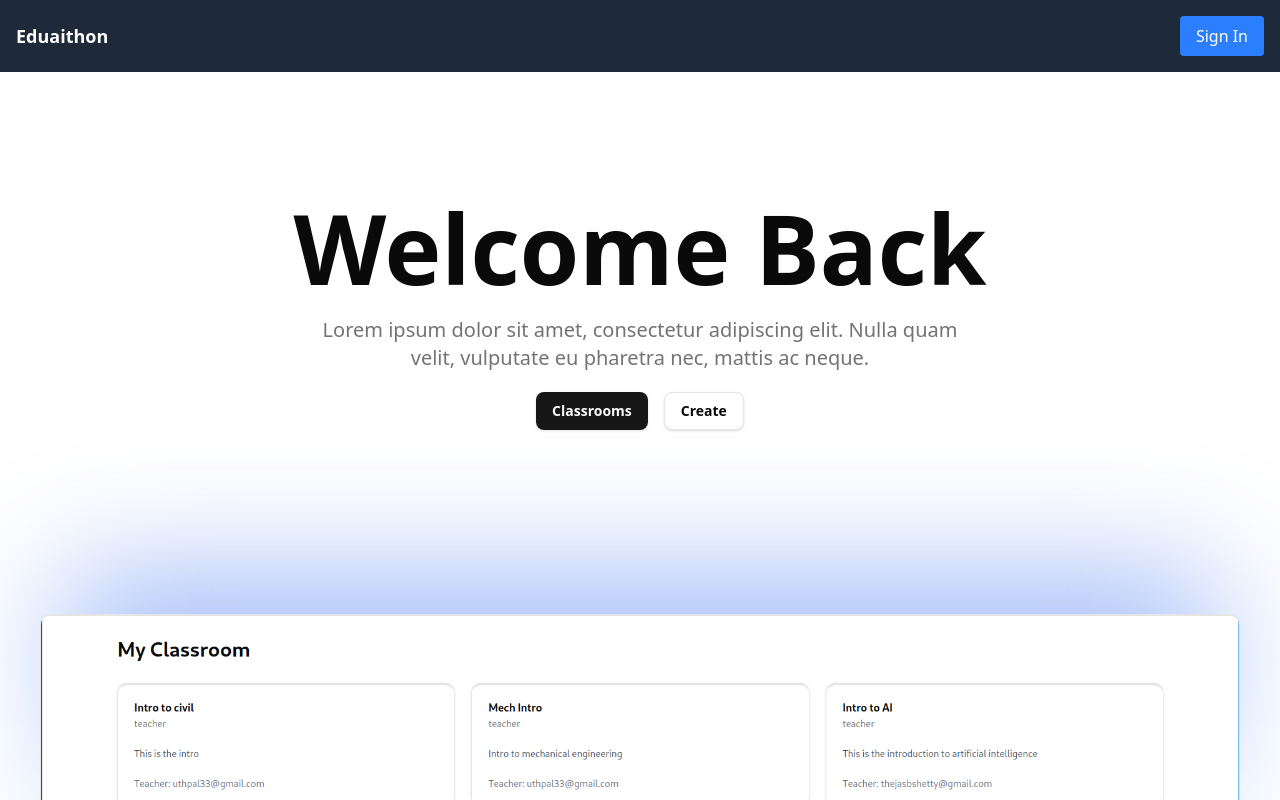
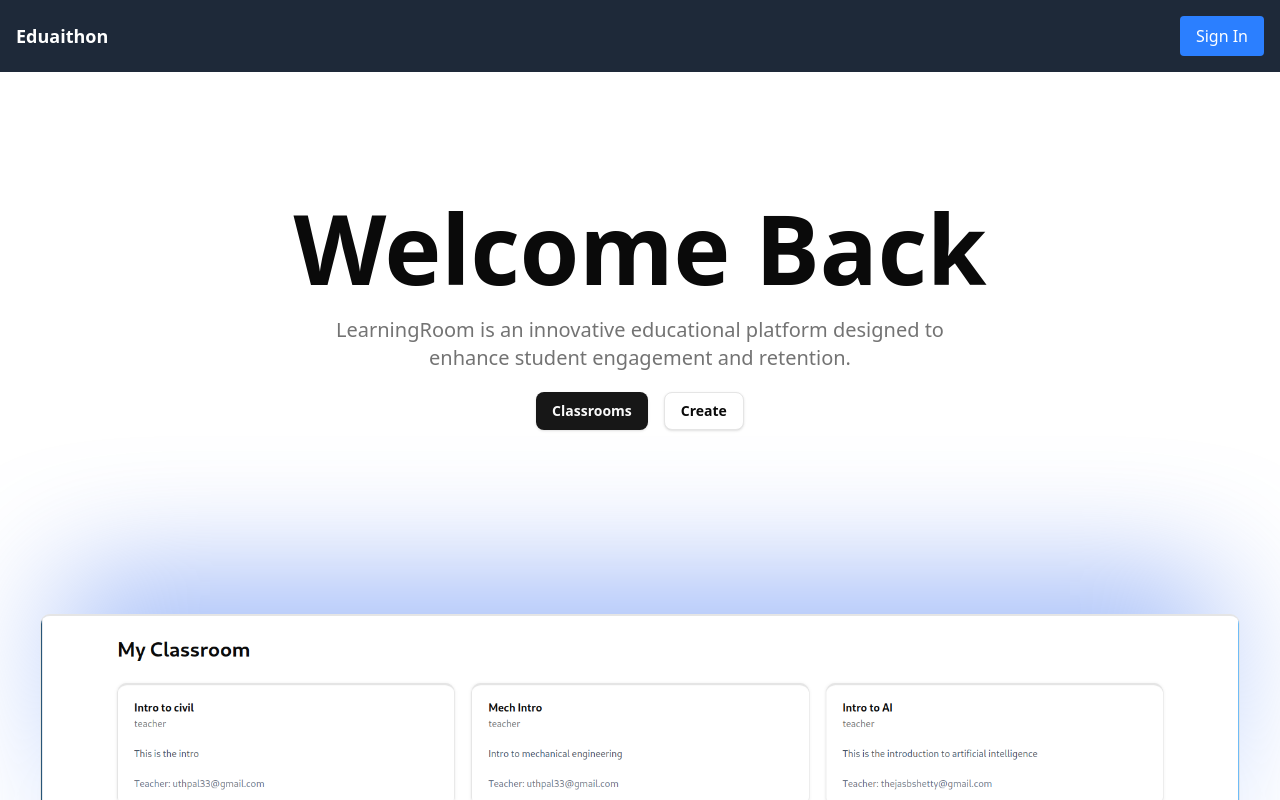
Before and after one commit to UthpalSuvarna/SYNERGY_EduAIThon, a Next.js app: page / in a window 1280 px wide. Shown: the top 800 px of the page. Built offline with nearby package versions, Linux system fonts and the light colour scheme; no server answers.

Commit message:
Update hero section text to better reflect the purpose of LearningRoom

```diff
--- a/src/components/landing/hero.tsx
+++ b/src/components/landing/hero.tsx
@@ -6,7 +6,7 @@ export default function HeroSection() {
             <div className="grid place-items-center lg:max-w-screen-xl gap-5 mx-auto py-16 md:py-32">
                 <h1 className="lg:text-8xl md:text-6xl text-4xl font-extrabold mx-auto">Welcome Back<span className="text-primary"></span></h1>
                 <p className="max-w-screen-sm mx-auto md:text-xl text-sm md:px-0 px-12 text-muted-foreground text-center">
-                    Lorem ipsum dolor sit amet, consectetur adipiscing elit. Nulla quam velit, vulputate eu pharetra nec, mattis ac neque.
+                    LearningRoom is an innovative educational platform designed to enhance student engagement and retention.
                 </p>
                 <div className="md:space-x-4 md:flex grid gap-y-2">
                     <Link
```
